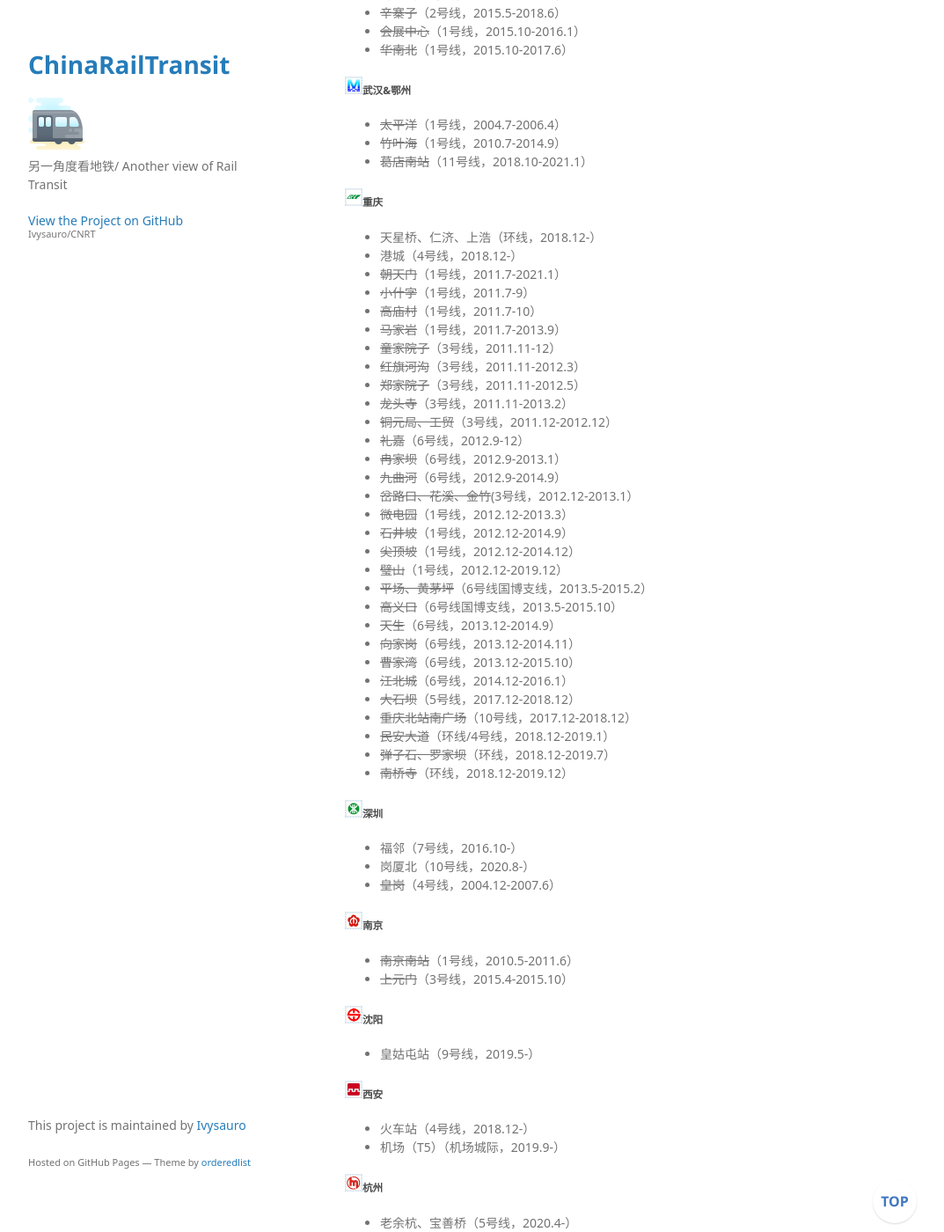
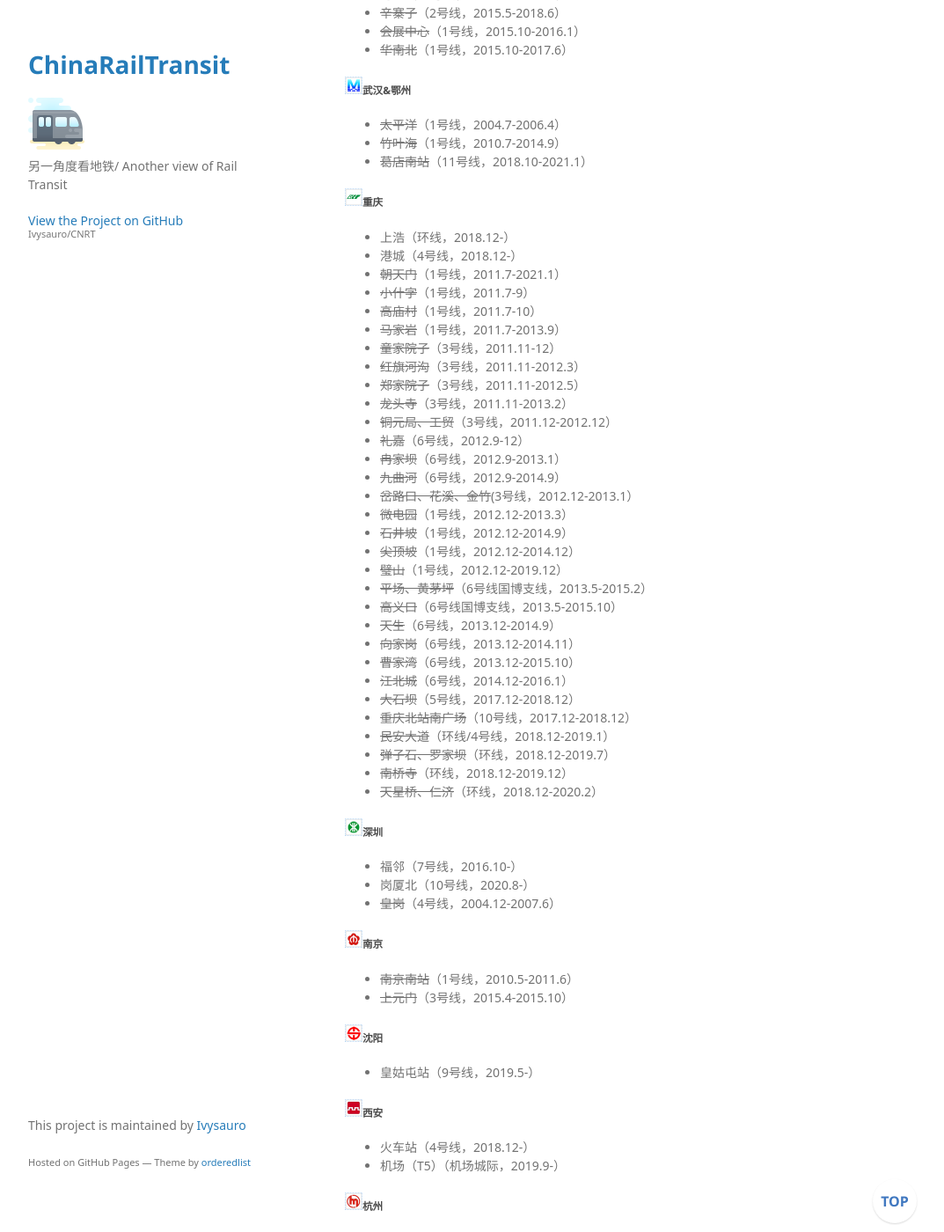
Before and after one commit to Ivysauro/CNRT, a Jekyll site: the page built from data/SpSta.md, in a window 1280 px wide and 1400 px high, scrolled down 3306 px. Shown: the whole window at 88% size, without its empty margins (178-1251 px from the left). Built offline with Jekyll 4.4.1, drawn with Linux system fonts in a browser that asks for light colours; some web fonts are replaced; our own code applies the rules of GitHub Pages for plain Markdown files; a script that is not in the unit is left out; some of the changed lines change nothing that is shown.

Commit message:
🍊更新重庆数据
重庆地铁环线天星桥、仁济开通

```diff
--- a/data/SpSta.md
+++ b/data/SpSta.md
@@ -138,7 +138,7 @@
 - ~~葛店南站~~（11号线，2018.10-2021.1）
 
 ##### <img src="https://raw.githubusercontent.com/Ivysauro/CNRT/master/images/city/cq.gif" width="20" hegiht="20"/>重庆
-- 天星桥、仁济、上浩（环线，2018.12-）
+- 上浩（环线，2018.12-）
 - 港城（4号线，2018.12-）
 - ~~朝天门~~（1号线，2011.7-2021.1）
 - ~~小什字~~（1号线，2011.7-9）
@@ -168,6 +168,7 @@
 - ~~民安大道~~（环线/4号线，2018.12-2019.1）
 - ~~弹子石、罗家坝~~（环线，2018.12-2019.7）
 - ~~南桥寺~~（环线，2018.12-2019.12）
+- ~~天星桥、仁济~~（环线，2018.12-2020.2）
 
 ##### <img src="https://raw.githubusercontent.com/Ivysauro/CNRT/master/images/city/sz.gif" width="20" hegiht="20"/>深圳
 - 福邻（7号线，2016.10-）
```
